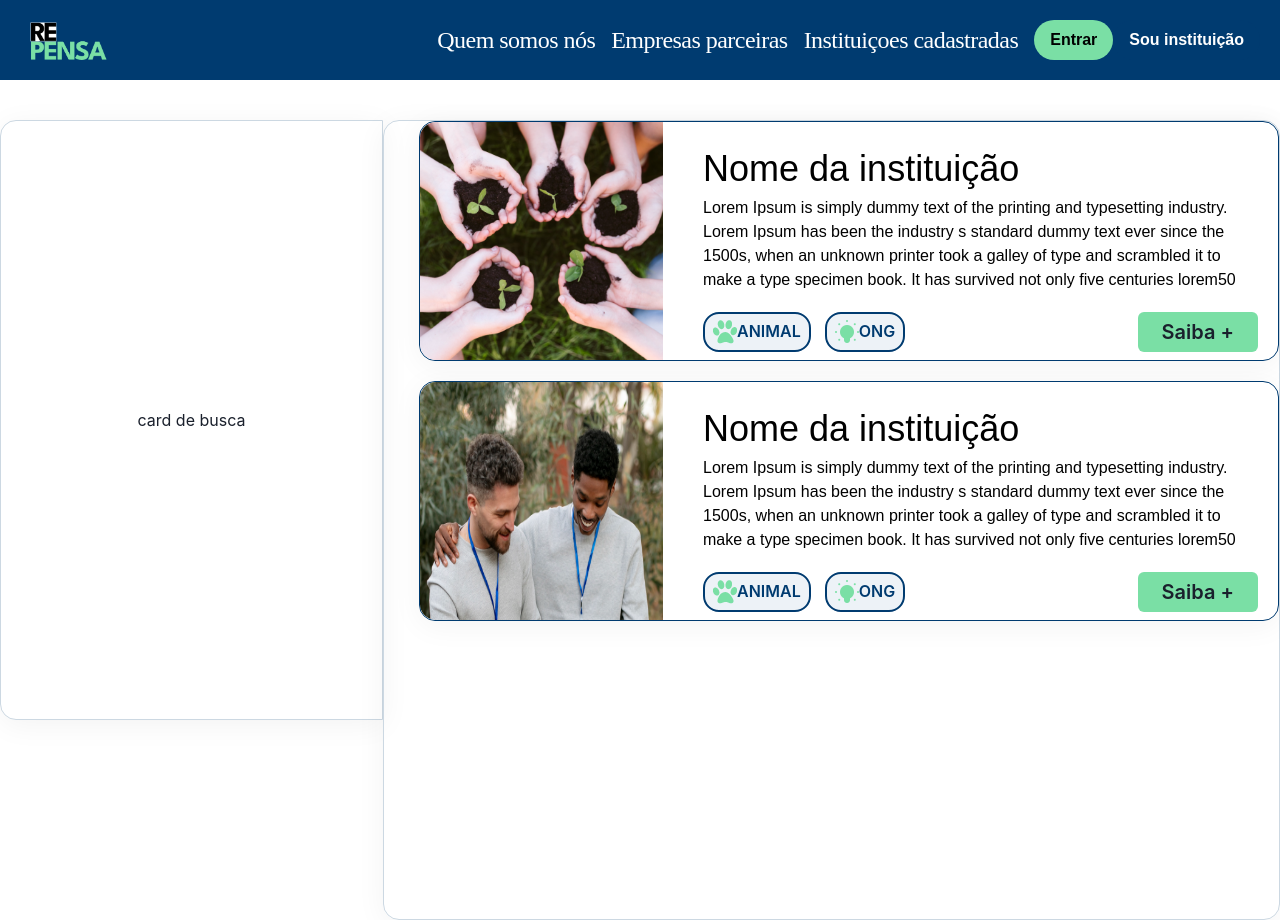
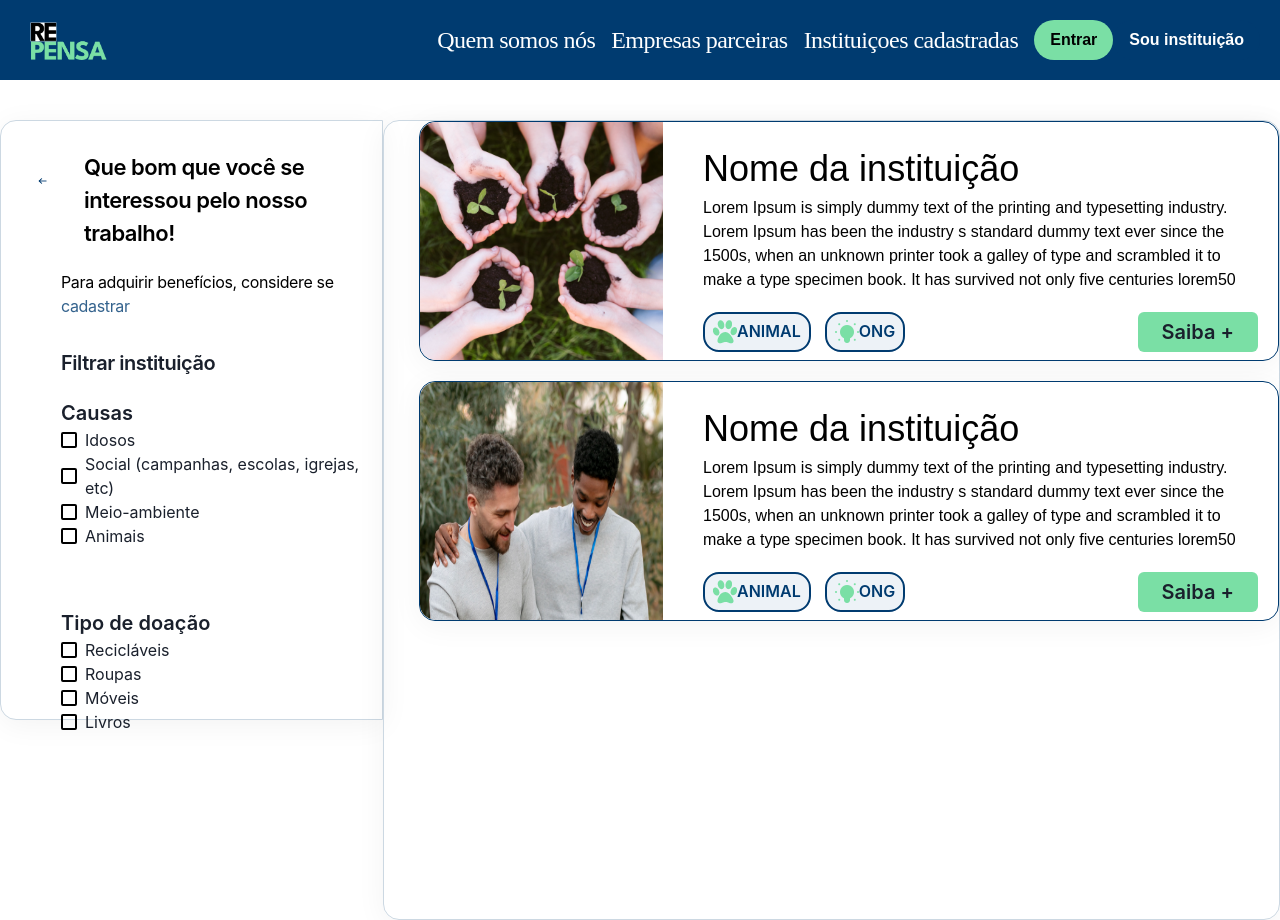
Before and after one commit to phedrohenriique/provi-hack-environment, a Next.js app: page /search in a window 1280 px wide. Built offline with nearby package versions, Linux system fonts and the light colour scheme.

Commit message:
more component and page implantation of page search and component SearchCard

```diff
--- /dev/null
+++ b/src/components/SearchCard/index.js
@@ -0,0 +1,121 @@
+import {
+  Box,
+  Text,
+  Button,
+  Checkbox
+} from '@chakra-ui/react'
+import Link from 'next/link'
+import React from 'react'
+import { useState } from 'react'
+import Image from "next/image"
+import left from '../../assets/left.png'
+
+
+export default function SearchCard(/* { title, description, institution, alt, btn1, btn1Text, btn2, btn2Text } */) {
+  const { filter, setFilter } = useState();
+
+
+  return (
+    <>
+      <Box
+        border={' 0.5px solid #CCD8E2'}
+        boxSizing={'border-box'}
+        boxShadow={'0px 5px 30px rgba(0, 0, 0, 0.05)'}
+        borderRadius={' 16px 0 0 16px'}
+        background={'#FFFFFF'}
+        width={'420px'}
+        height={'600px'}
+        display={'flex'}
+        flexDirection={'column'}
+      >
+        <Box
+          display={'flex'}
+        >
+          <Link href={'/'}>
+            <Button
+              margin={'40px 0 0 20px'}
+              background={'#FFFFFF'} _hover _active
+            >
+              <Image src={left} />
+            </Button>
+          </Link>
+          <Text
+            fontStyle={'normal'}
+            fontWeight={'600'}
+            fontSize={'22px'}
+            lineHeight={'150%'}
+            letterSpacing={'-0.022em'}
+            color={' #000000'}
+            margin={'30px 0 0 20px'}
+          >
+            Que bom que você se interessou pelo nosso trabalho!
+          </Text>
+        </Box>
+        <Box margin={'20px 0 0 60px'}>
+          <Text
+
+            fontWeight={'400'}
+            fontSize={'16px'}
+            lineHeight={' 150%'}
+            letterSpacing={'-0.022em'}
+            color={'#000000'}
+          >
+            Para adquirir benefícios, considere se <Text color={'#33628D'}><Link href={'/register'}>cadastrar</Link></Text>
+          </Text>
+          <Box marginTop={'30px'}>
+            <Text
+              fontStyle={' normal'}
+              fontWeight={'600'}
+              fontSize={'20px'}
+              lineHeight={'150%'}
+              display={'flex'}
+              alignItems={'center'}
+              letterSpacing={'-0.022em'}
+            >
+              Filtrar instituição
+            </Text>
+          </Box>
+          <Box marginTop={'20px'}>
+            <Text
+              fontStyle={'normal'}
+              fontWeight={'600'}
+              fontSize={'20px'}
+              lineHeight={'150%'}
+            >
+              Causas
+            </Text>
+            <Box
+              display={'flex'}
+              flexDirection={'column'}
+            >
+              <Checkbox border='black'>Idosos</Checkbox>
+              <Checkbox border='black' >Social (campanhas, escolas, igrejas, etc)</Checkbox>
+              <Checkbox border='black' >Meio-ambiente</Checkbox>
+              <Checkbox border='black' >Animais</Checkbox>
+            </Box>
+          </Box>
+          <Box marginTop={'60px'}>
+            <Text
+              fontStyle={'normal'}
+              fontWeight={'600'}
+              fontSize={'20px'}
+              lineHeight={'150%'}
+            >
+              Tipo de doação
+            </Text>
+            <Box
+              display={'flex'}
+              flexDirection={'column'}
+            >
+              <Checkbox border='black' >Recicláveis</Checkbox>
+              <Checkbox border='black' >Roupas</Checkbox>
+              <Checkbox border='black' >Móveis</Checkbox>
+              <Checkbox border='black' >Livros</Checkbox>
+            </Box>
+          </Box>
+
+        </Box>
+      </Box>
+    </>
+  )
+}
--- a/src/pages/search/index.js
+++ b/src/pages/search/index.js
@@ -1,14 +1,14 @@
 import {
   Box,
-  Text
 } from '@chakra-ui/react';
 import React from 'react'
-import Image from "next/image"
 import InstitutionCard from '../../components/InstitutionCard'
+import SearchCard from '../../components/SearchCard'
 import lightOn from '../../assets/lightOnGreen.png'
 import dogGreen from '../../assets/dogGreen.png'
 import clover from '../../assets/clover.png'
 import group from '../../assets/group.png'
+
 
 
 export default function InstitutionPage() {
@@ -24,20 +24,7 @@ export default function InstitutionPage() {
         justifyContent={'center'}
         marginTop={'40px'}
       >
-        <Box
-          border={' 0.5px solid #CCD8E2'}
-          boxSizing={'border-box'}
-          boxShadow={'0px 5px 30px rgba(0, 0, 0, 0.05)'}
-          borderRadius={' 16px 0 0 16px'}
-          background={'#FFFFFF'}
-          width={'420px'}
-          height={'600px'}
-          display={'flex'}
-          alignItems={'center'}
-          justifyContent={'center'}
-        >
-          card de busca
-        </Box>
+        <SearchCard />
         <Box
           border={'0.5px solid #CCD8E2'}
           boxSizing={'border-box'}
```
